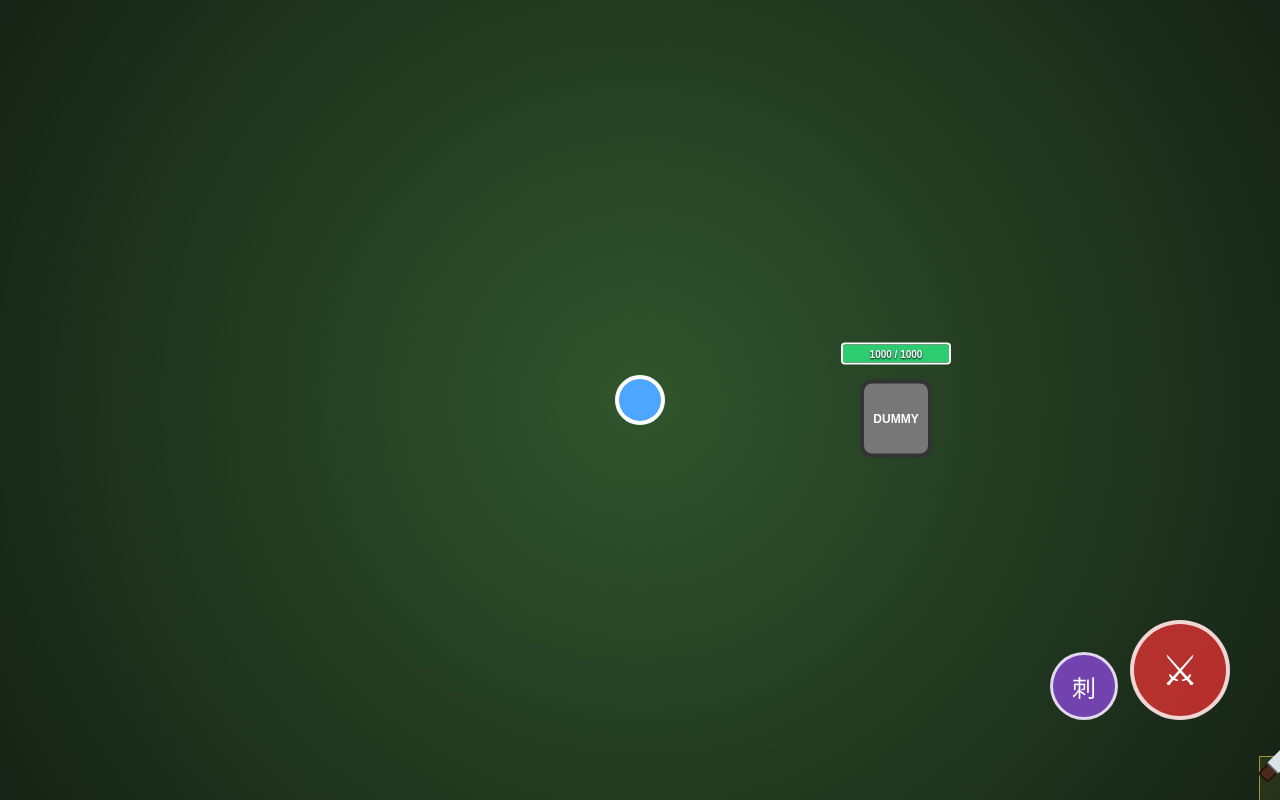
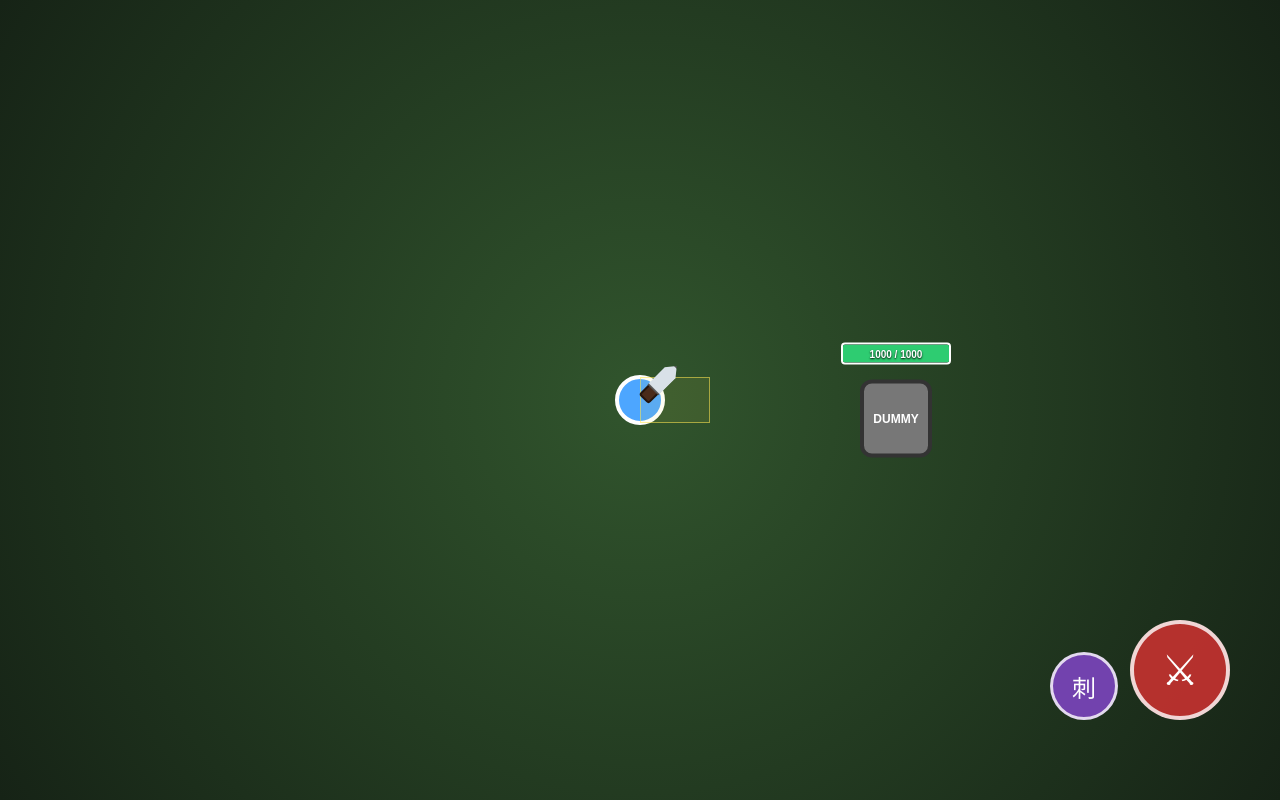
Before and after one commit to mymcworld3-droid/Game-l-2, a website: page index.html in a window 1280 px wide. Drawn offline with Linux system fonts and the light colour scheme.

Commit message:
Fix knife child positioning so it stays centered on player

```diff
--- a/css/style.css
+++ b/css/style.css
@@ -5,12 +5,12 @@ body { background: #111; font-family: Arial, sans-serif; }
 #game-world { position: absolute; inset: 0; }
 #player { position: absolute; left: 50%; top: 50%; width: 50px; height: 50px; transform: translate(-50%, -50%); background: #4da6ff; border: 4px solid white; border-radius: 50%; z-index: 10; }
 
-/* 待機時：以小刀自身中心旋轉 */
-#knife { position: absolute; left: 50%; top: 50%; width: 48px; height: 30px; transform-origin: 50% 50%; transform: translateY(-50%) rotate(-45deg); pointer-events: none; z-index: 12; }
+/* 小刀是玩家的子元素；固定在玩家中心，避免 JS 的世界座標 left/top 把它移出玩家。 */
+#knife { position: absolute; left: 50% !important; top: 50% !important; width: 48px; height: 30px; transform-origin: 50% 50%; transform: translateY(-50%) rotate(-45deg); pointer-events: none; z-index: 12; }
 #knife.attacking { transform-origin: 0 50%; }
 #knife::before { content: ""; position: absolute; left: 3px; top: 10px; width: 15px; height: 10px; border-radius: 3px; background: #4a2b1a; border: 2px solid #24150d; }
 #knife::after { content: ""; position: absolute; left: 16px; top: 6px; width: 30px; height: 18px; background: #d9e1e8; border: 2px solid #555; clip-path: polygon(0 15%, 72% 15%, 100% 50%, 72% 85%, 0 85%); filter: drop-shadow(1px 2px 1px rgba(0,0,0,.45)); }
-#attack-range { position: absolute; left: 50%; top: 50%; width: 70px; height: 46px; transform: translateY(-50%); transform-origin: 0 50%; border: 1px solid rgba(255,230,80,.55); background: rgba(255,230,80,.08); pointer-events: none; z-index: -1; }
+#attack-range { position: absolute; left: 50% !important; top: 50% !important; width: 70px; height: 46px; transform: translateY(-50%); transform-origin: 0 50%; border: 1px solid rgba(255,230,80,.55); background: rgba(255,230,80,.08); pointer-events: none; z-index: -1; }
 #knife.knife-swing { animation: knife-swing 160ms ease-out; }
 @keyframes knife-swing { 0% { transform: translateY(-50%) rotate(-45deg); } 45% { transform: translateY(-50%) rotate(-15deg) scale(1.05); } 100% { transform: translateY(-50%) rotate(-45deg) scale(1); } }
 #dummy { position: absolute; left: 70%; top: 50%; width: 90px; height: 115px; transform: translate(-50%, -50%); z-index: 5; }
```
